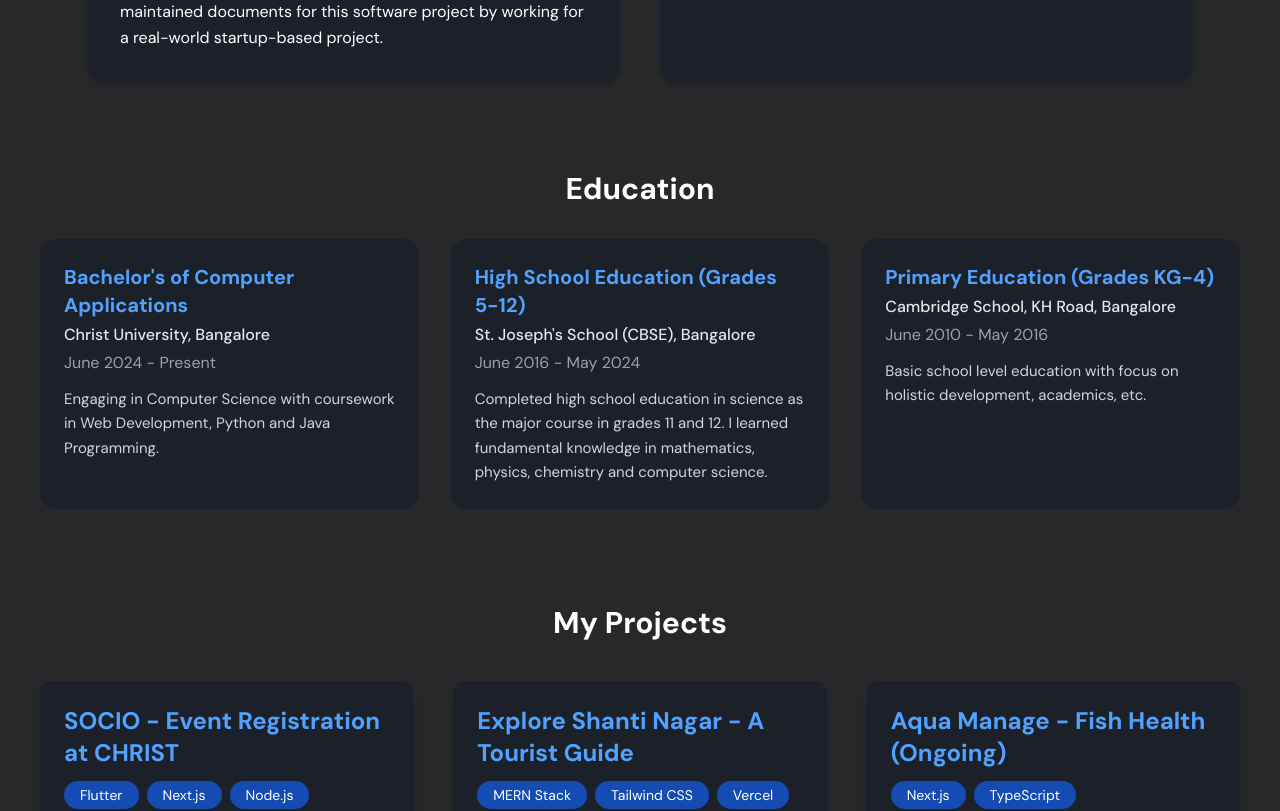
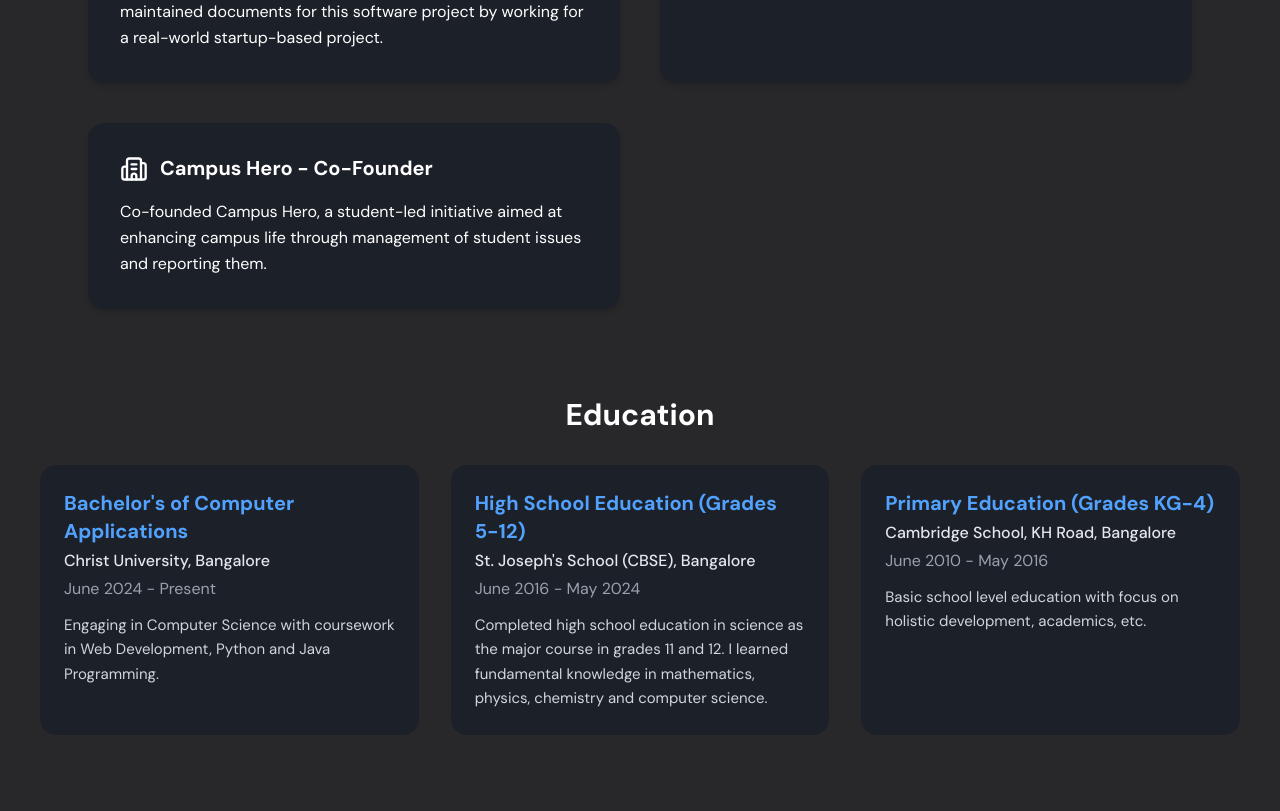
Before and after one commit to SimonCalvinS1/my-portfolio, a React (Vite) app: page / in a window 1280 px wide. Shown: the part 1400-2211 px from the top of the page. Built offline with nearby package versions, Linux system fonts and the light colour scheme.

Commit message:
Adjust Footer.jsx Links

```diff
--- a/src/components/AboutMe.jsx
+++ b/src/components/AboutMe.jsx
@@ -107,6 +107,7 @@ function AboutMe() {
           </div>
         </div>
       </div>
+      <p id="experience"></p>
     </section>
   );
 }
--- a/src/components/Experience.jsx
+++ b/src/components/Experience.jsx
@@ -14,6 +14,12 @@ function Experience() {
       title: "Hospitality Volunteer - Industry Academia Nexus 2025 - School of Sciences",
       description:
         "Managed hospitality services to the chief guests who had arrived from various companies like Tech Mahindra, IBM Chennai, Tata Power Solar, and more. Managed eateries and refreshments for the guests during the event. Coordinated with hospitality team members to ensure smooth functioning of hospitality services during the event.",
+    },
+    {
+      id: 3,
+      title: "Campus Hero - Co-Founder",
+      description:
+        "Co-founded Campus Hero, a student-led initiative aimed at enhancing campus life through management of student issues and reporting them.",
     },
   ];
 
--- a/src/components/Footer.jsx
+++ b/src/components/Footer.jsx
@@ -2,7 +2,7 @@ import React from "react";
 
 function Footer() {
   const linkStyle =
-    "text-white hover:text-gray-300 transition";
+    "text-white text-center hover:text-gray-300 transition";
 
   const headingStyle =
     "text-lg font-semibold mb-3 text-white";
@@ -12,12 +12,12 @@ function Footer() {
       <div className="max-w-7xl mx-auto px-6 py-10">
 
         {/* Top Sections */}
-        <div className="grid grid-cols-1 md:grid-cols-3 gap-10 text-center md:text-left">
+        <div className="grid grid-cols-1 md:grid-cols-3 gap-10 text-center md:text-center">
 
           {/* Contact */}
           <div>
             <h3 className={headingStyle}>Contact</h3>
-            <p className="text-white">
+            <p className="text-white text-center">
               simoncalvin9b@gmail.com
             </p>
           </div>
@@ -25,7 +25,7 @@ function Footer() {
           {/* Social Links */}
           <div>
             <h3 className={headingStyle}>Social Links</h3>
-            <nav className="flex justify-center md:justify-start gap-4">
+            <nav className="flex justify-center md:justify-center gap-4">
               <a
                 href="https://www.linkedin.com/in/simon-calvin-s"
                 target="_blank"
@@ -56,7 +56,7 @@ function Footer() {
           {/* Navigation */}
           <div>
             <h3 className={headingStyle}>Navigate</h3>
-            <nav className="flex justify-center md:justify-start gap-4">
+            <nav className="flex justify-center md:justify-center gap-4">
               <a href="#about" className={linkStyle}>
                 About
               </a>
```
